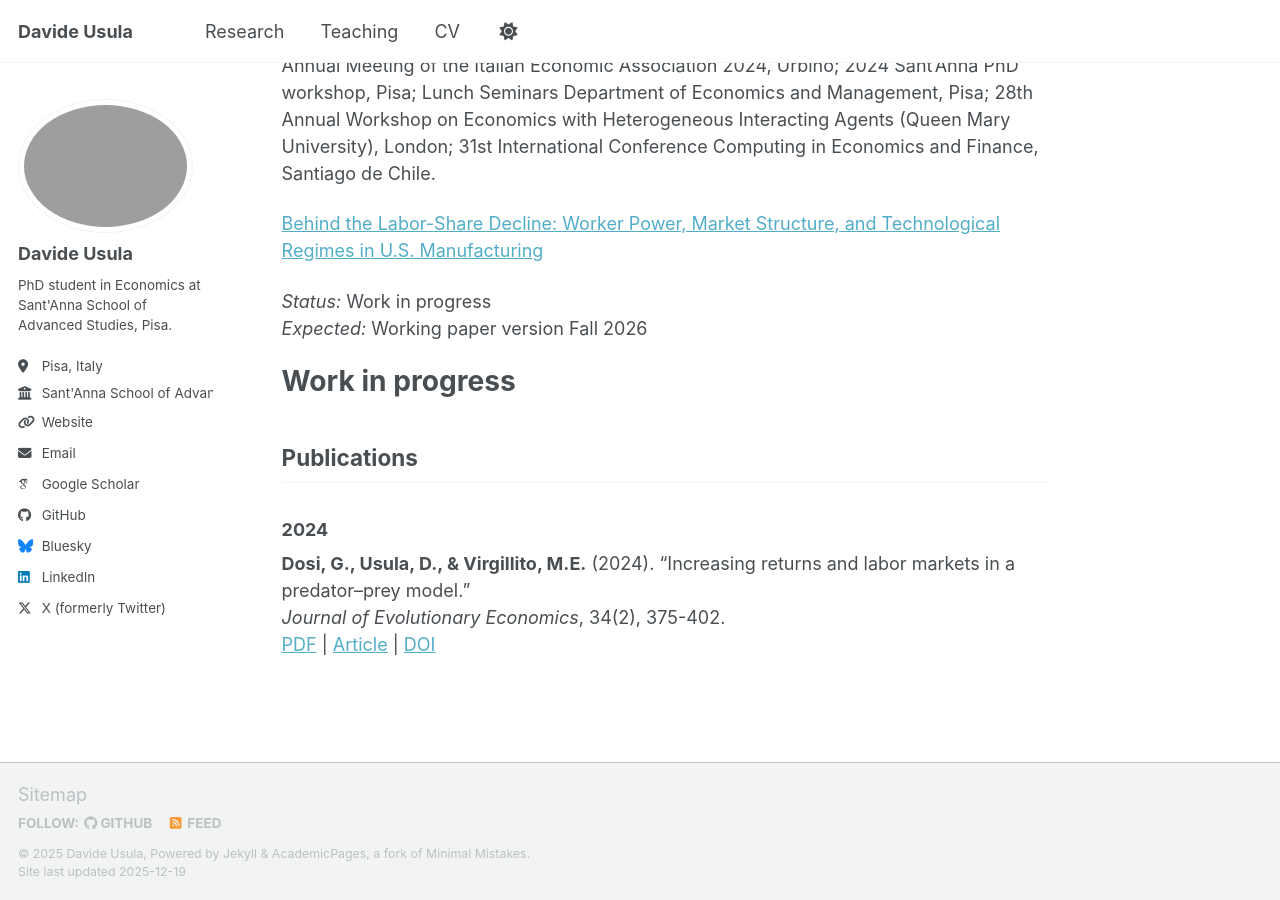
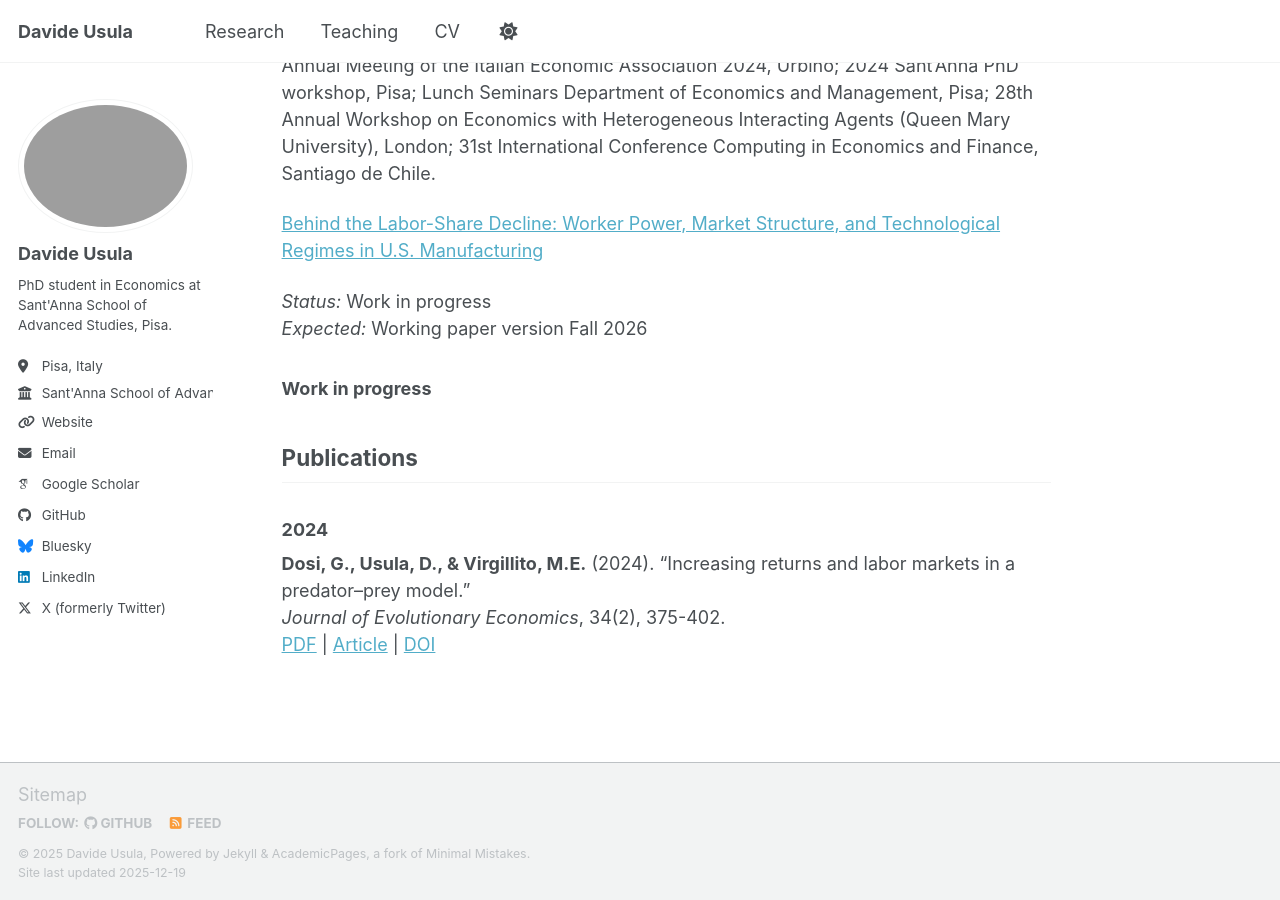
Before and after one commit to davideusula/davideusula.github.io, a Jekyll site: the page built from _pages/research.md, in a window 1280 px wide and 900 px high, scrolled down 1803 px. Built offline with Jekyll 4.4.1, drawn with Linux system fonts in a browser that asks for light colours; some web fonts are replaced; a script bundle is joined from its source files by our own code; library files that are not in the unit come from our copies.

```diff
--- a/_pages/research.md
+++ b/_pages/research.md
@@ -39,7 +39,7 @@ The common thread across these projects is the idea that **who has power over pr
 *Status:* Work in progress
 *Expected:* Working paper version Fall 2026
 
-# Work in progress
+### Work in progress
 
 
 ## Publications
```
